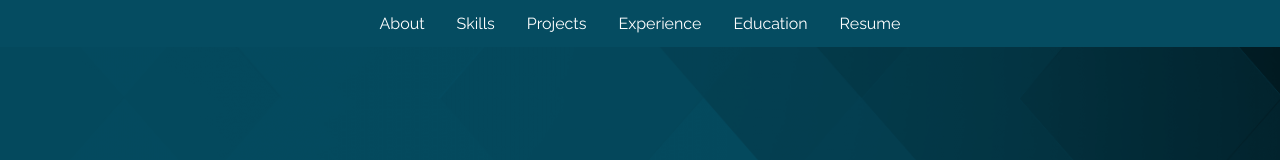
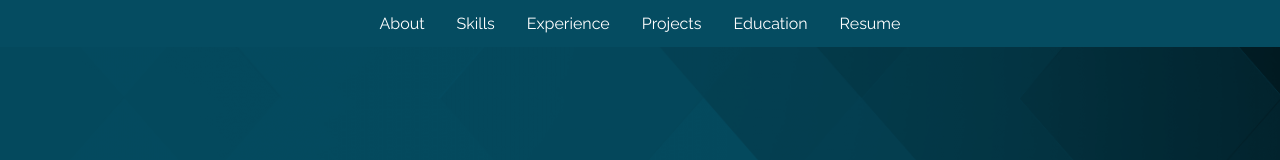
Before and after one commit to austinschroeder/portfolio-react, a React (Create React App) app: page / in a window 1280 px wide. Shown: the top 160 px of the page. Built offline with nearby package versions, Linux system fonts and the light colour scheme.

Commit message:
update order of sections

```diff
--- a/src/App.js
+++ b/src/App.js
@@ -35,8 +35,8 @@ const App = () => {
       <Header />
       <About />
       <Skills />
+      <Experience />
       <Projects />
-      <Experience />
       {/* <ImgCarousel /> */}
       <Education />
       {/* <Contact /> */}
--- a/src/components/About.js
+++ b/src/components/About.js
@@ -4,10 +4,10 @@ const About = () => {
   return (
     // <!-- BEGIN ABOUT -->
     <div className="row white box-shadow">
+      <div className="anchor" name="about" />
       <div className="side-content"></div>
       <div className="main-content">
         <div className="content-header">
-          <div className="anchor" name="about" />
           <h2 id="about-header">About</h2>
         </div>
         <div className="content-body">
--- a/src/components/Navbar.js
+++ b/src/components/Navbar.js
@@ -15,11 +15,11 @@ const NavBar = () => {
       <a className="skills" href="#skills">
         Skills
       </a>
+      <a className="experience" href="#experience">
+        Experience
+      </a>
       <a className="projects" href="#projects">
         Projects
-      </a>
-      <a className="experience" href="#experience">
-        Experience
       </a>
       <a className="education" href="#education">
         Education
```
